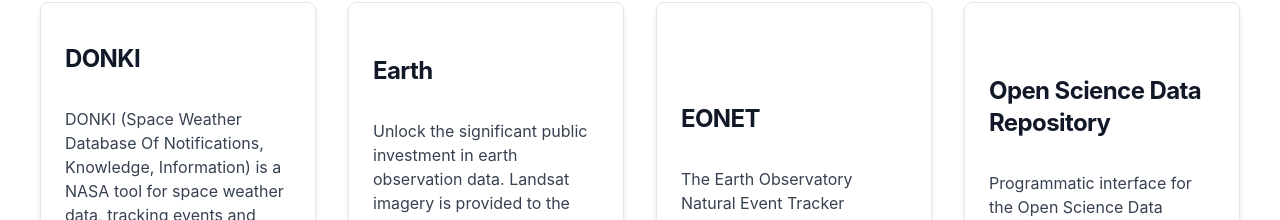
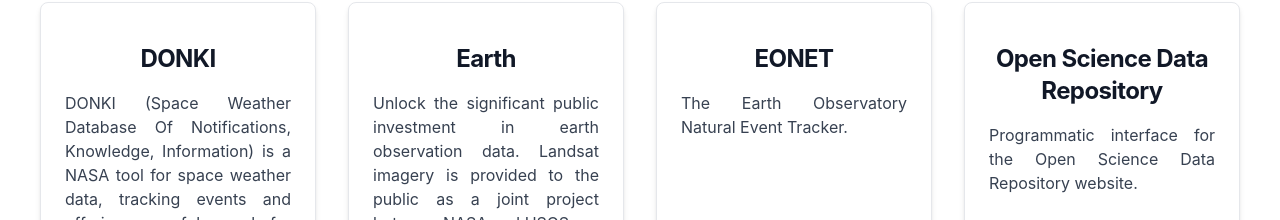
Before and after one commit to IT21228612/AF2, a React (Vite) app in the folder Frontend/: page / in a window 1280 px wide. Shown: the part 2580-2800 px from the top of the page. Built offline with nearby package versions, Linux system fonts and the light colour scheme; what tailwindcss-animated would draw is missing.

Commit message:
all done - final

```diff
--- a/Frontend/src/component/Footer.jsx
+++ b/Frontend/src/component/Footer.jsx
@@ -50,7 +50,7 @@
           </div>
         </div>
         <div className="w-full bg-black px-4 py-6 sm:flex sm:items-center sm:justify-between">
-          <Footer.Copyright href="#" by="IT21228612@my.sliit.lk™" year={2024} />
+          <Footer.Copyright href="#" by="IT21228612@my.sliit.lk" year={2024} />
           <div className="mt-4 flex space-x-6 sm:mt-0 sm:justify-center">
             <Footer.Icon href="#" icon={BsFacebook} />
             <Footer.Icon href="#" icon={BsInstagram} />
--- a/Frontend/src/component/Header.jsx
+++ b/Frontend/src/component/Header.jsx
@@ -37,7 +37,7 @@
         <img className="hover:animate-shake animate-once mr-3 h-11 sm:h-9" src={nasaLogo} />
         <Link to="/">
         <span className="font-bold text-xl tracking-tight">
-          NASA API Display
+          NASA API
         </span>
         </Link>
       </div>
--- a/Frontend/src/component/HeroSection.jsx
+++ b/Frontend/src/component/HeroSection.jsx
@@ -7,7 +7,7 @@
         <div className="grid max-w-screen-xl px-4 py-8 mx-auto lg:gap-8 xl:gap-0 lg:py-16 lg:grid-cols-12">
           <div className="mr-auto animate-rotate-y place-self-center lg:col-span-7">
             <h1 className="animate-fade-right animate-once animate-once max-w-2xl mb-4 mt-10 text-4xl font-extrabold tracking-tight leading-none md:text-5xl xl:text-6xl text-white dark:text-white">
-            NASA API Display
+            NASA API
             </h1>
             <p className="animate-fade-right animate-once max-w-2xl mb-6 font-light text-gray-300 lg:mb-8 md:text-lg lg:text-xl dark:text-gray-400">
             Unlocking the Universe: NASA API Display, Empowering Exploration through NASA's Digital Frontier...
--- a/Frontend/src/component/main.jsx
+++ b/Frontend/src/component/main.jsx
@@ -16,22 +16,22 @@
   },
   {
     name: "EONET",
-    description: "The Earth Observatory Natural Event Tracker ",
+    description: "The Earth Observatory Natural Event Tracker. ",
     link: "https://api.nasa.gov/"
   },
   {
     name: "Open Science Data Repository",
-    description: ` Programmatic interface for the Open Science Data Repository website`,
+    description: ` Programmatic interface for the Open Science Data Repository website.`,
     link: "https://api.nasa.gov/"
   },
   {
     name: "Satellite Situation Center",
-    description: " System to cast geocentric spacecraft location information into a framework of (empirical) geophysical regions",
+    description: " System to cast geocentric spacecraft location information into a framework of (empirical) geophysical regions.",
     link: "https://api.nasa.gov/"
   },
   {
     name: "TLE API",
-    description: "Two line element data for earth-orbiting objects at a given point in time ",
+    description: "Two line element data for earth-orbiting objects at a given point in time. ",
     link: "https://api.nasa.gov/"
   },
   {
@@ -41,7 +41,7 @@
   },
   {
     name: "Techport",
-    description: "API to make NASA technology project data available in a machine-readable format",
+    description: "API to make NASA technology project data available in a machine-readable format.",
     link: "https://api.nasa.gov/"
   },
 ];
@@ -57,21 +57,24 @@
       <div className="grid gap-8 laptop:grid-cols-4 tablet:grid-cols-1 grid-flow-col-2 justify-stretch">
         {apis.map((api, index) => (
           <div key={index} className="flex justify-center">
-            <Card className="max-w-sm w-full animate-rotate-y">
+            <Card className=" animate-rotate-y max-w-sm w-full h-full flex flex-col">
+              <div className="flex text-center flex-col flex-grow">
                 <h5 className="mt-4 text-2xl font-bold tracking-tight text-gray-900 dark:text-white">
                   {api.name}
                 </h5>
-              <div className="mt-4">
-                <p className="font-normal text-gray-700 dark:text-gray-400 break-words text-ellipsis">
+                <div className="mt-4 flex-grow">
+                  <p className="font-normal text-justify text-gray-700 dark:text-gray-400 break-words text-ellipsis">
                     {api.description}
                   </p>
                 </div>
-              <pre></pre>
+              </div>
+              <div className="mt-auto">
                 <Link to={api.link}>
-                <Button className="hover:animate-shake bg-indigo-600   w-full  ">
+                  <Button className="hover:animate-shake bg-indigo-600 w-full">
                     Read more
                   </Button>
                 </Link>
+              </div>
             </Card>
           </div>
         ))}
--- a/Frontend/src/pages/SignIn.jsx
+++ b/Frontend/src/pages/SignIn.jsx
@@ -54,7 +54,7 @@
         <div className='mb-6 flex justify-center'>
           <Link to='/' className='font-bold dark:text-white text-4xl'>
             <span className='px-5 py-3 bg-indigo-600 rounded-lg text-white'>
-              NASA API Display
+              NASA API
             </span>
           </Link>
         </div>
@@ -95,7 +95,7 @@
               )}
             </Button>
           </form>
-          <div className='flex gap-2 text-sm mt-5'>
+          <div className='flex justify-center gap-2 text-sm mt-5'>
             <span>Don't have an account?</span>
             <Link to='/sign-up' className='text-blue-500'>
               Sign Up
--- a/Frontend/src/pages/SignUp.jsx
+++ b/Frontend/src/pages/SignUp.jsx
@@ -44,7 +44,7 @@
         <div className='mb-6'>
           <Link to='/' className='font-bold dark:text-white text-4xl'>
             <span className='px-5 py-3 bg-indigo-600 rounded-lg text-white'>
-              NASA API Display
+              NASA API
             </span>
           </Link>
         </div>
```
Lines whose indentation alone changed are shown as unchanged.
